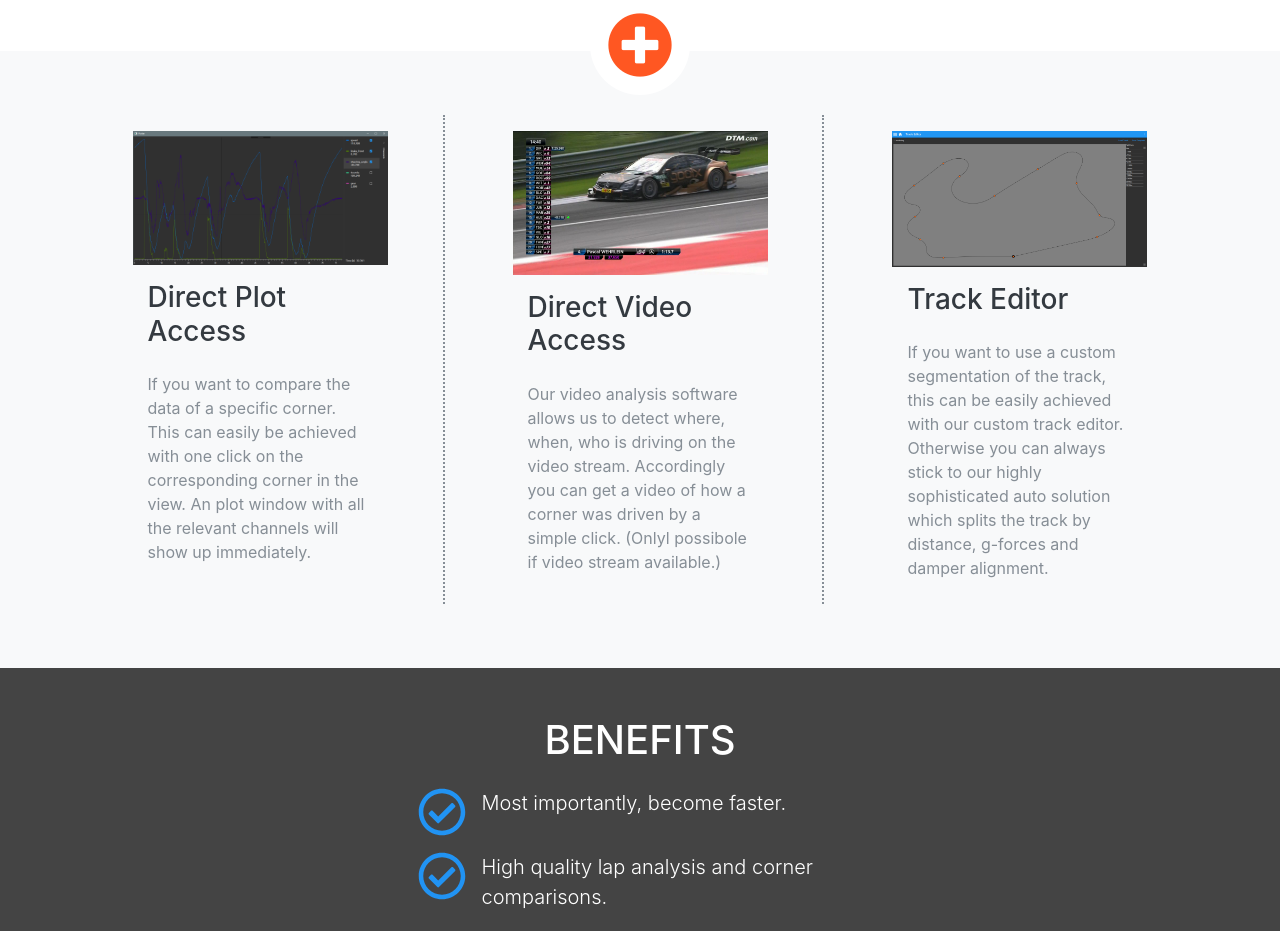
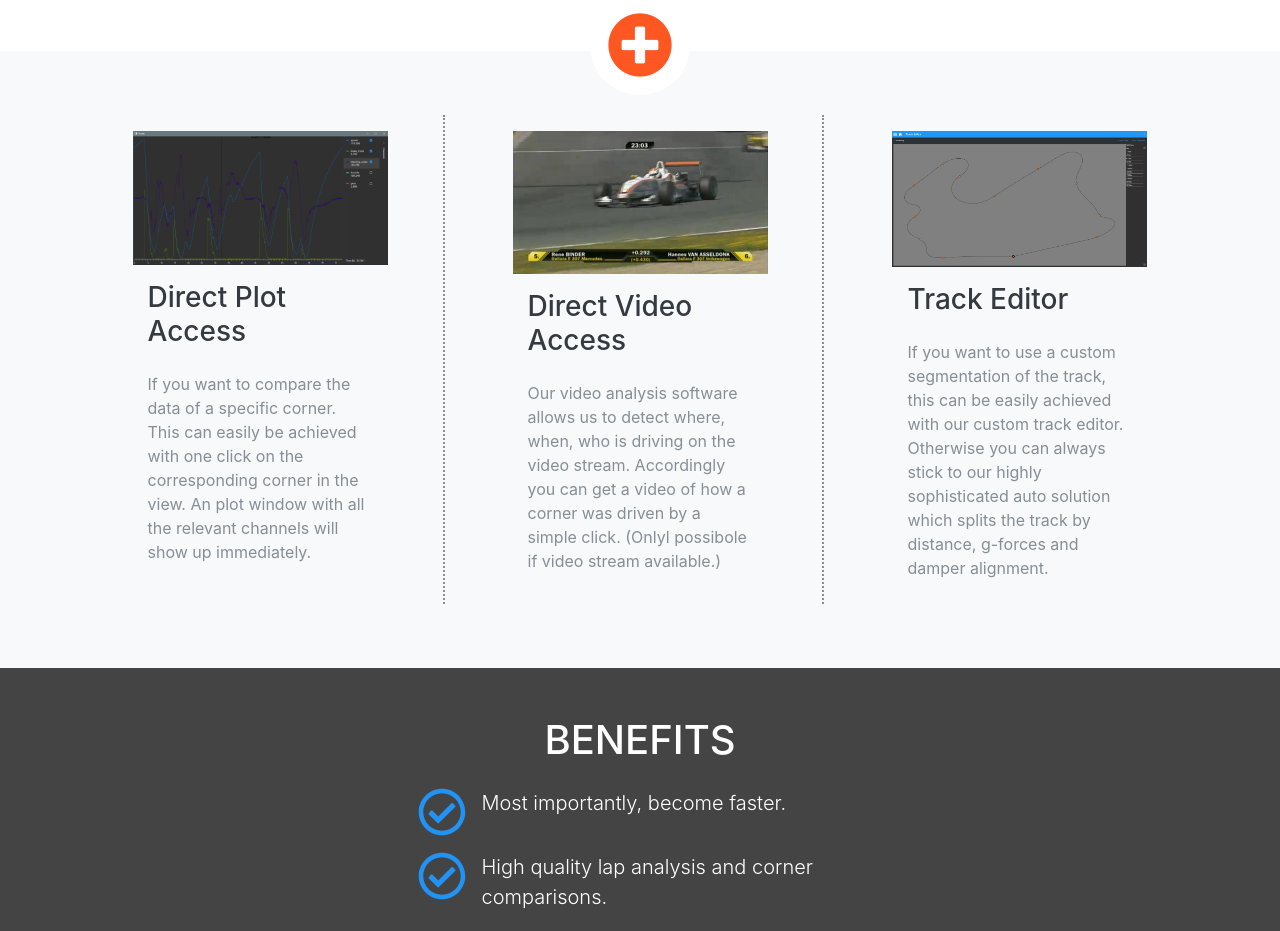
Before and after one commit to LPGit/RCWebsite, a website: page RCWebsite/src/modules/cornertimes.html in a window 1280 px wide. Shown: the part 1520-2451 px from the top of the page. Drawn offline with nearby package versions, Linux system fonts and the light colour scheme.

Commit message:
changed image

```diff
--- a/RCWebsite/src/modules/cornertimes.html
+++ b/RCWebsite/src/modules/cornertimes.html
@@ -175,7 +175,7 @@
                         <div class="vertical-line text-muted"></div>
                     </div>
                     <div class="col-md-3">
-                        <img class="img-fluid d-block my-3" src="/resources/cornerTimes/Video.jpg" width="400" height="200">
+                        <img class="img-fluid d-block my-3" src="/resources/cornerTimes/F3Video.jpg" width="400" height="200">
 
                         <div class="container">
                             <h3>Direct Video Access</h3>
```
Also changed, not shown: RCWebsite/src/devMessage.html (+1 -0 lines), RCWebsite/src/platform.html (+2 -1 lines), RCWebsite/src/resources/DiagramCenterIcon.png (added), RCWebsite/src/resources/DiagramCenterIcon.svg (added), RCWebsite/src/resources/cornerTimes/F3Video.jpg (added).
